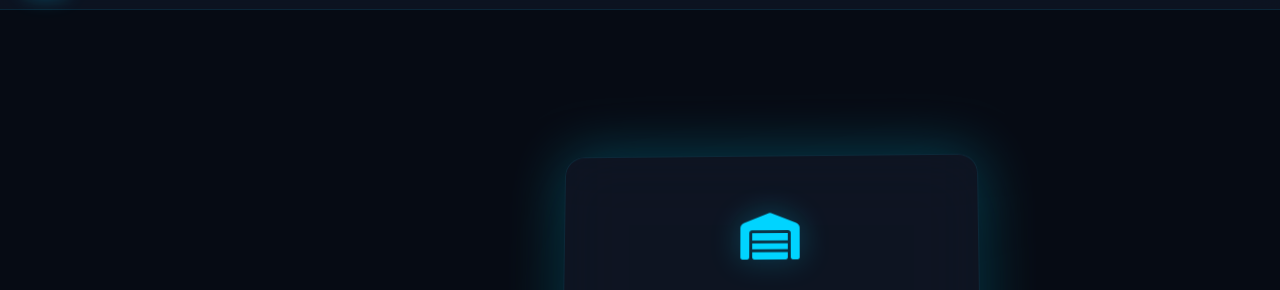
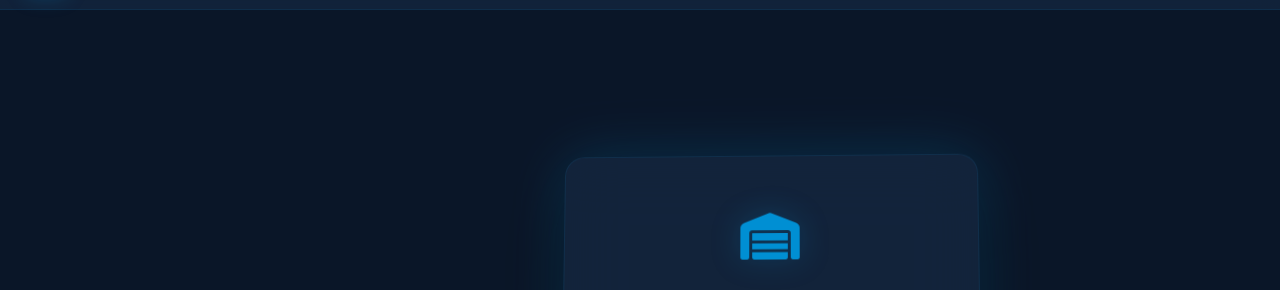
Before and after one commit to nikhil-patil1216/md20, a website: page public/index.html in a window 1280 px wide. Shown: the part 60-350 px from the top of the page. Drawn offline with Linux system fonts and the light colour scheme.

Commit message:
SAP theme colors applied

```diff
--- a/public/style.css
+++ b/public/style.css
@@ -1,25 +1,25 @@
 /* ===================== CSS VARIABLES ===================== */
 :root {
-  --bg-primary: #060b14;
-  --bg-secondary: #0d1321;
-  --bg-card: #111827;
-  --bg-card-hover: #1a2332;
-  --bg-input: #0f172a;
-  --text-primary: #e2e8f0;
-  --text-secondary: #94a3b8;
-  --text-muted: #64748b;
-  --accent: #00d4ff;
-  --accent-glow: rgba(0, 212, 255, 0.3);
-  --accent-dark: #0891b2;
-  --success: #00ff88;
-  --warning: #ff9f1c;
-  --danger: #ff3366;
-  --border: rgba(0, 212, 255, 0.15);
-  --border-strong: rgba(0, 212, 255, 0.3);
-  --shadow: 0 8px 32px rgba(0, 0, 0, 0.4);
-  --shadow-accent: 0 0 20px rgba(0, 212, 255, 0.15);
-  --glass: rgba(17, 24, 39, 0.7);
-  --glass-border: rgba(0, 212, 255, 0.1);
+  --bg-primary: #0a1628;
+  --bg-secondary: #0f1f36;
+  --bg-card: #142740;
+  --bg-card-hover: #1a3352;
+  --bg-input: #0d1b2e;
+  --text-primary: #e8eaed;
+  --text-secondary: #8a9bb5;
+  --text-muted: #5a6f8a;
+  --accent: #008FD3;
+  --accent-glow: rgba(0, 143, 211, 0.25);
+  --accent-dark: #00406E;
+  --success: #4caf50;
+  --warning: #F0AB00;
+  --danger: #e74c3c;
+  --border: rgba(0, 143, 211, 0.15);
+  --border-strong: rgba(0, 143, 211, 0.35);
+  --shadow: 0 8px 32px rgba(0, 0, 0, 0.5);
+  --shadow-accent: 0 0 20px rgba(0, 143, 211, 0.12);
+  --glass: rgba(20, 39, 64, 0.75);
+  --glass-border: rgba(0, 143, 211, 0.1);
   --sidebar-width: 260px;
   --header-height: 70px;
   --radius: 12px;
@@ -28,23 +28,23 @@
 }
 
 [data-theme="light"] {
-  --bg-primary: #f0f5fa;
-  --bg-secondary: #e2e8f0;
+  --bg-primary: #f0f4f8;
+  --bg-secondary: #e1e8ef;
   --bg-card: #ffffff;
-  --bg-card-hover: #f8fafc;
-  --bg-input: #f1f5f9;
-  --text-primary: #0f172a;
-  --text-secondary: #475569;
-  --text-muted: #94a3b8;
-  --accent: #0077b6;
-  --accent-glow: rgba(0, 119, 182, 0.2);
-  --accent-dark: #023e8a;
-  --border: rgba(0, 119, 182, 0.15);
-  --border-strong: rgba(0, 119, 182, 0.3);
-  --shadow: 0 8px 32px rgba(0, 0, 0, 0.08);
-  --shadow-accent: 0 0 20px rgba(0, 119, 182, 0.1);
-  --glass: rgba(255, 255, 255, 0.8);
-  --glass-border: rgba(0, 119, 182, 0.1);
+  --bg-card-hover: #f8fafe;
+  --bg-input: #edf1f7;
+  --text-primary: #1a2332;
+  --text-secondary: #4a5568;
+  --text-muted: #8899aa;
+  --accent: #0070F2;
+  --accent-glow: rgba(0, 112, 242, 0.15);
+  --accent-dark: #00406E;
+  --border: rgba(0, 112, 242, 0.15);
+  --border-strong: rgba(0, 112, 242, 0.3);
+  --shadow: 0 8px 32px rgba(0, 0, 0, 0.06);
+  --shadow-accent: 0 0 20px rgba(0, 112, 242, 0.08);
+  --glass: rgba(255, 255, 255, 0.85);
+  --glass-border: rgba(0, 112, 242, 0.08);
 }
 
 /* ===================== RESET & BASE ===================== */
```
